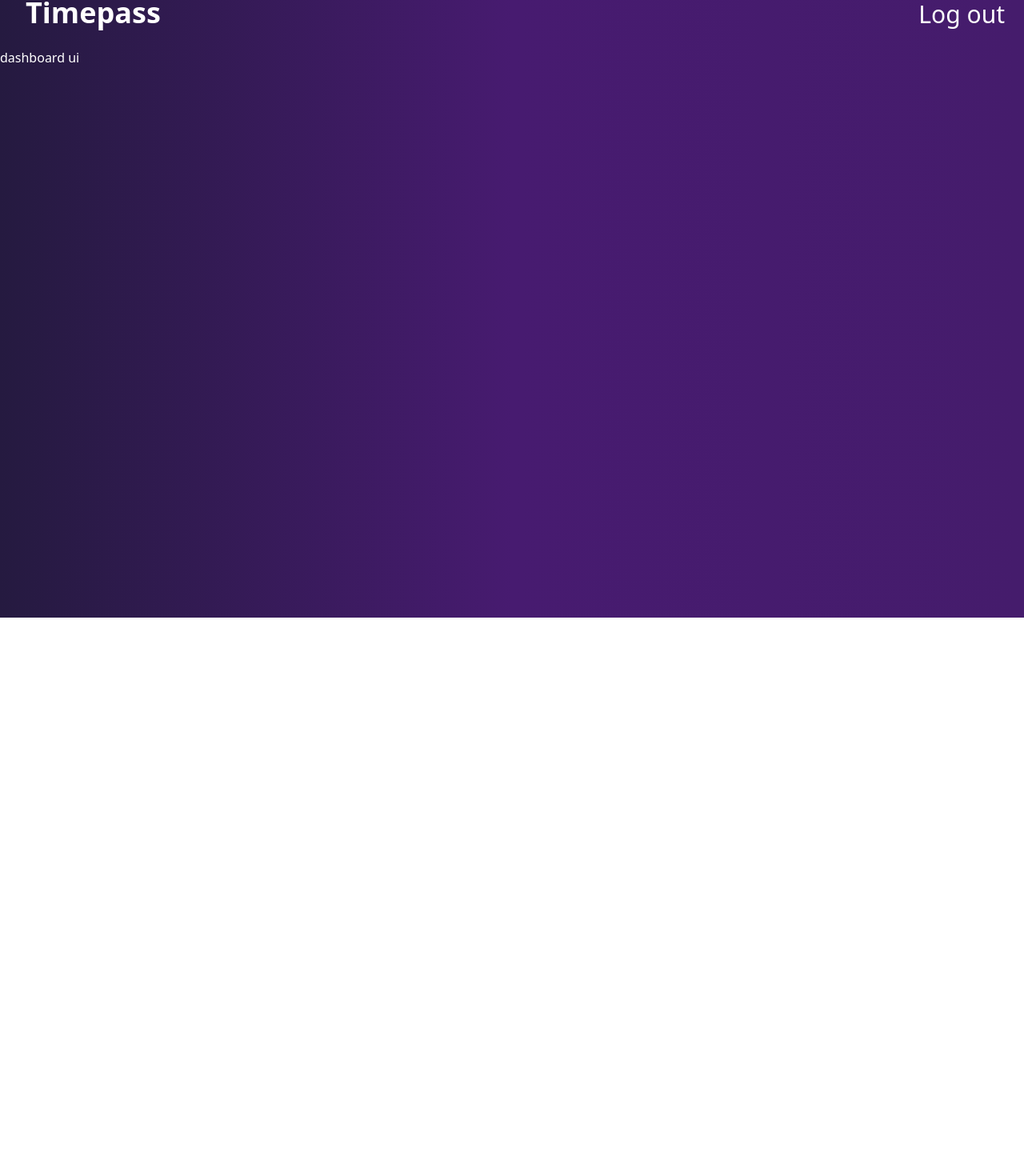
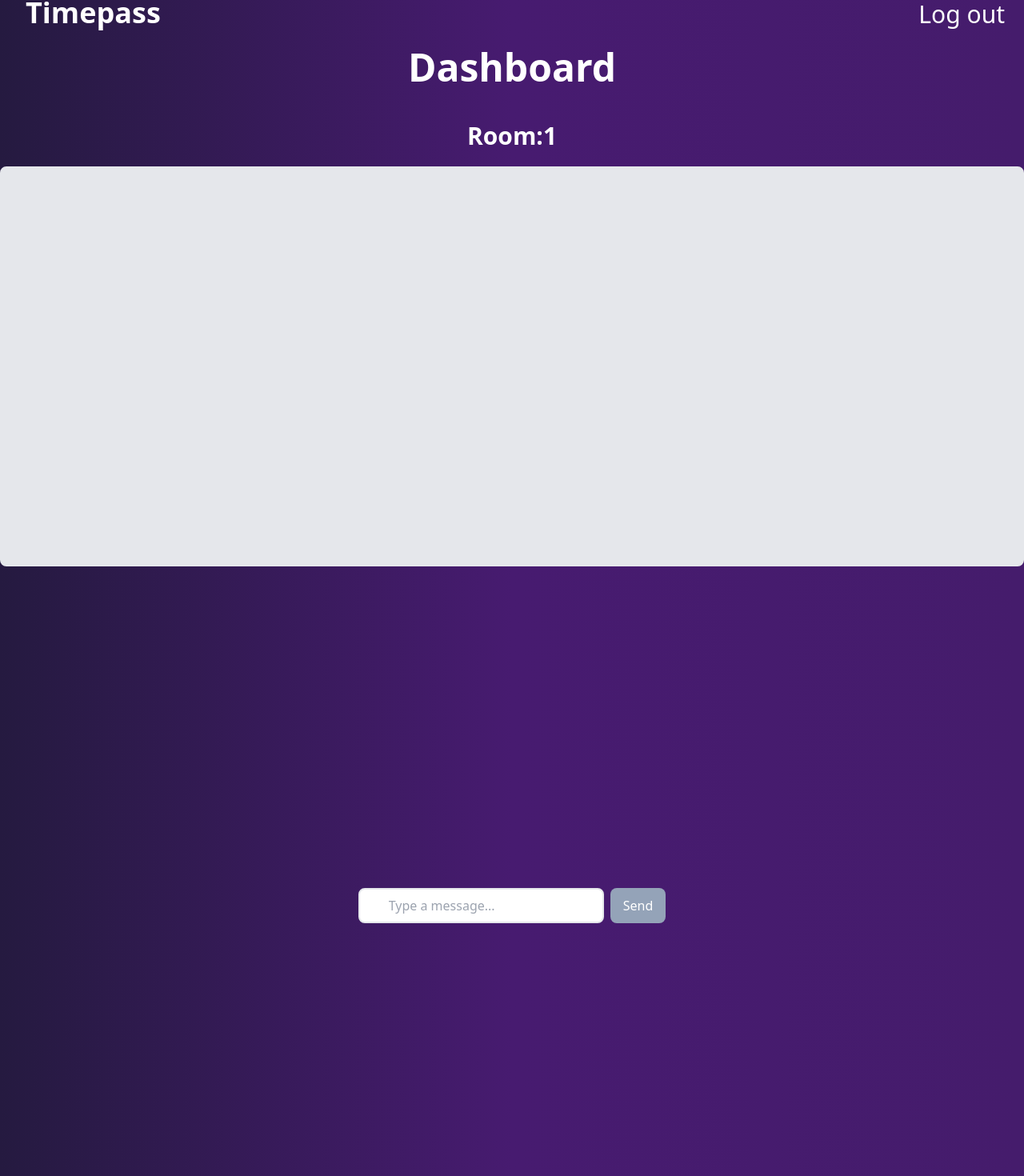
Before and after one commit to vasusadariya/real-time-chat, a Next.js app: page /dashboard in a window 1280 px wide. Shown: the part 28-1498 px from the top of the page at 80% size. Before the commit the page ends 800 px from the top, so only its background shows below. Built offline with nearby package versions, Linux system fonts and the light colour scheme; sample sign-in values are in the browser's storage.

Commit message:
update dashboard

```diff
--- a/app/dashboard/page.tsx
+++ b/app/dashboard/page.tsx
@@ -1,10 +1,41 @@
+"use client"
 import Appbar from "@/components/appbar";
-
-export default function dashboard(){
+import { useEffect, useState } from "react";
+import { useRouter } from "next/navigation";
+import ChatForm from "@/components/chatform";
+import ChatMessage from "@/components/chatmessage";
+export default function dashboard() {
+  const router = useRouter();
+  useEffect(() => {
+    const token = localStorage.getItem("Token");
+    if (!token) {
+      router.push("/auth/login",);
+    }
+  });
+  const [messages, setMessages] =useState<{sender: string, message: string}[]>([]);
+  const [room, setRoom] = useState("");
+  const [userName, setUserName] = useState("");
+  const [joined, setJoined] = useState(false);
+  const handleSendMessage = (message:string) => {
+    // Send message to server
+    console.log("Sending message:", message);
+  };
   return <div>
     <div>
-      <Appbar/>
+      <Appbar />
     </div>
-    dashboard ui
-  </div>
+    <h1 className="flex flex-col text-5xl font-extrabold items-center">Dashboard</h1><br />
+    <h2 className="flex flex-col text-3xl font-extrabold items-center py-5 px-5">Room:1</h2>
+    <div className="h-[500px] overflow-y-auto p-4 mb-4 bg-gray-200 border-2 rounded-lg">
+      {messages.map((msg,index) => (
+        <ChatMessage
+        key={index}
+        sender={msg.sender}
+        message={msg.message}
+        isOwnMessage={msg.sender === userName}
+        />
+     ) )}
+    </div>
+    <ChatForm onSendMessage={handleSendMessage}/>
+   </div>
 }
--- /dev/null
+++ b/components/chatform.tsx
@@ -0,0 +1,35 @@
+"use client"
+import { useState } from "react";
+
+export default function ChatForm({
+    onSendMessage,
+}:{
+    onSendMessage:(message:string) =>void;
+}) {
+    const [message, setMessage] = useState("");
+
+    const handleSubmit = (e: React.FormEvent) => {
+        e.preventDefault();
+        if (message.trim() !== "") {
+            onSendMessage(message);
+            setMessage("");
+        }
+    };
+
+    return (
+        <div className="flex items-center justify-center min-h-screen">
+            <form onSubmit={handleSubmit} className="flex gap-2 mt-4">
+                <input
+                    className="flex-1 px-9 border-2 py-2 rounded-lg focus:outline-none text-black items-center"
+                    type="text"
+                    onChange={(e) => setMessage(e.target.value)}
+                    placeholder="Type a message..."
+                />
+                <button
+                    type="submit"
+                    className="px-4 py-2 text-white font-medium rounded-lg bg-slate-400 hover:bg-blue-400"
+                >Send</button>
+            </form>
+        </div>
+    );
+}
--- /dev/null
+++ b/components/chatmessage.tsx
@@ -0,0 +1,30 @@
+
+interface Chatmessageprops {
+    sender: string;
+    message: string;
+    isOwnMessage: boolean;
+}
+export default function ChatMessage({sender, message, isOwnMessage}:Chatmessageprops){
+    const isSystemMessage = sender === "system";
+    return (
+        <div className={`flex ${
+            isSystemMessage
+            ? "justify-center"
+            : isOwnMessage
+            ? "justify-end"
+            :"justify-start"
+            } mb-3`}>
+        <div className={`max-w-xs px-4 py-2 rounded-lg ${
+            isSystemMessage
+            ? "bg-gray-800 text-white text-center text-xs "
+            : isOwnMessage
+            ? "bg-blue-500 text-white"
+            :"bg-white text-black"
+        }`}>
+            {!isSystemMessage && <p className="text-sm font-bold">{sender}</p>}
+            <p>{message}</p>
+            </div>
+            <div className=""></div>
+        </div>
+    )
+}
--- a/components/signup.tsx
+++ b/components/signup.tsx
@@ -78,12 +78,6 @@ export default function SignUP() {
                             Sign Up
                         </button>
                     </div>
-                    <p className="text-sm text-gray-600 mt-4 text-center">
-                        Don't have an account?{' '}
-                        <a className="underline text-gray-800" href="/auth/signup">
-                            Sign up
-                        </a>
-                    </p>
                 </div>
             </div>
         </div>
```
Also changed, not shown: components/appbar.tsx (line endings or trailing spaces).
